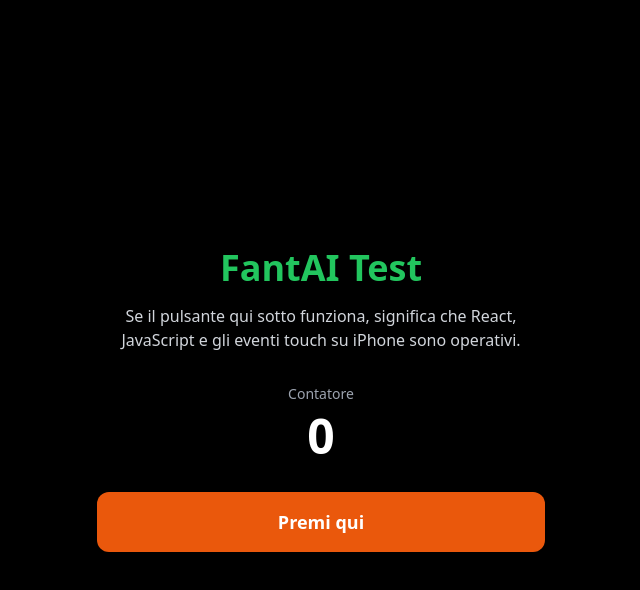
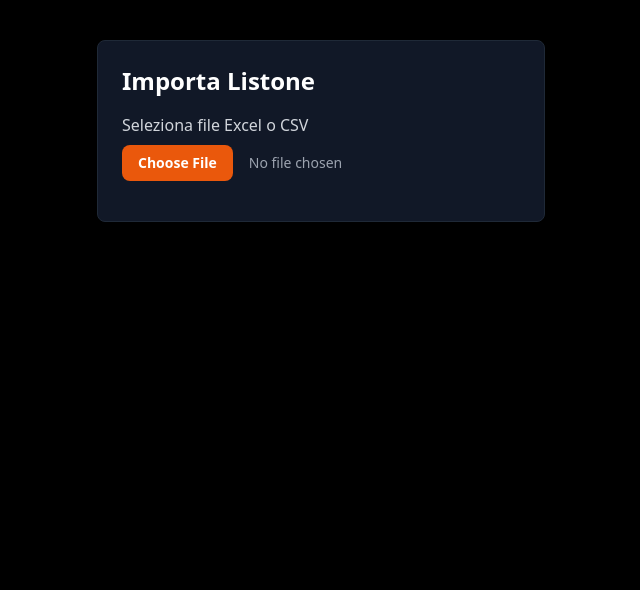
Before and after one commit to Ziorub96/FantAI-Auction-Pro, a Next.js app: page / in a window 1280 px wide. Shown: the top 590 px of the page, without its empty margins (319-959 px from the left). Built offline with nearby package versions, Linux system fonts and the light colour scheme.

Commit message:
Update page.tsx

```diff
--- a/src/app/page.tsx
+++ b/src/app/page.tsx
@@ -1,39 +1,61 @@
 "use client";
 
 import { useState } from "react";
+import * as XLSX from "xlsx";
 
-export default function Home() {
-  const [count, setCount] = useState(0);
+export default function ImportListone() {
+  const [fileName, setFileName] = useState<string>("");
+  const [players, setPlayers] = useState<any[]>([]);
+  const [message, setMessage] = useState<string>("");
 
-  const handleClick = () => {
-    alert("JavaScript funziona!");
-    setCount((prev) => prev + 1);
+  const handleFileUpload = async (e: React.ChangeEvent<HTMLInputElement>) => {
+    const file = e.target.files?.[0];
+    if (!file) return;
+
+    setFileName(file.name);
+    const data = await file.arrayBuffer();
+    const workbook = XLSX.read(data, { type: "array" });
+    const firstSheetName = workbook.SheetNames[0];
+    const worksheet = workbook.Sheets[firstSheetName];
+    const jsonData = XLSX.utils.sheet_to_json(worksheet, { defval: "" });
+
+    localStorage.setItem("listone", JSON.stringify(jsonData));
+    setPlayers(jsonData);
+    setMessage(`Importati ${jsonData.length} giocatori dal file ${file.name}`);
   };
 
   return (
-    <main className="min-h-screen flex flex-col items-center justify-center bg-black text-white p-6">
-      <div className="w-full max-w-md text-center">
-        <h1 className="text-4xl font-bold text-green-500 mb-4">
-          FantAI Test
-        </h1>
-
-        <p className="text-gray-300 mb-8">
-          Se il pulsante qui sotto funziona, significa che React, JavaScript e
-          gli eventi touch su iPhone sono operativi.
+    <div className="w-full max-w-md mx-auto mt-10 p-6 bg-gray-900 rounded-lg border border-gray-800">
+      <h2 className="text-2xl font-bold text-white mb-4">Importa Listone</h2>
+      <label className="block mb-4">
+        <span className="text-gray-300">Seleziona file Excel o CSV</span>
+        <input
+          type="file"
+          accept=".xlsx,.xls,.csv"
+          onChange={handleFileUpload}
+          className="mt-2 block w-full text-sm text-gray-400 file:mr-4 file:py-2 file:px-4 file:rounded-lg file:border-0 file:text-sm file:font-semibold file:bg-orange-600 file:text-white hover:file:bg-orange-500"
+        />
+      </label>
+      {fileName && (
+        <p className="text-green-400 mb-2">
+          File caricato: {fileName}
         </p>
-
-        <div className="mb-8">
-          <p className="text-sm text-gray-400 mb-2">Contatore</p>
-          <p className="text-5xl font-bold">{count}</p>
+      )}
+      {message && (
+        <p className="text-green-400 mb-2">{message}</p>
+      )}
+      {players.length > 0 && (
+        <div className="mt-4">
+          <p className="text-gray-300 mb-2">Anteprima (primi 5 giocatori):</p>
+          <ul className="space-y-1">
+            {players.slice(0, 5).map((player, index) => (
+              <li key={index} className="text-sm text-gray-400">
+                {player["Nome"]} - {player["Ruolo"]}
+              </li>
+            ))}
+          </ul>
         </div>
-
-        <button
-          onClick={handleClick}
-          className="w-full rounded-xl bg-orange-600 px-8 py-4 text-lg font-semibold text-white shadow-lg transition active:scale-95 hover:bg-orange-500"
-        >
-          Premi qui
-        </button>
-      </div>
-    </main>
+      )}
+    </div>
   );
 }
```
